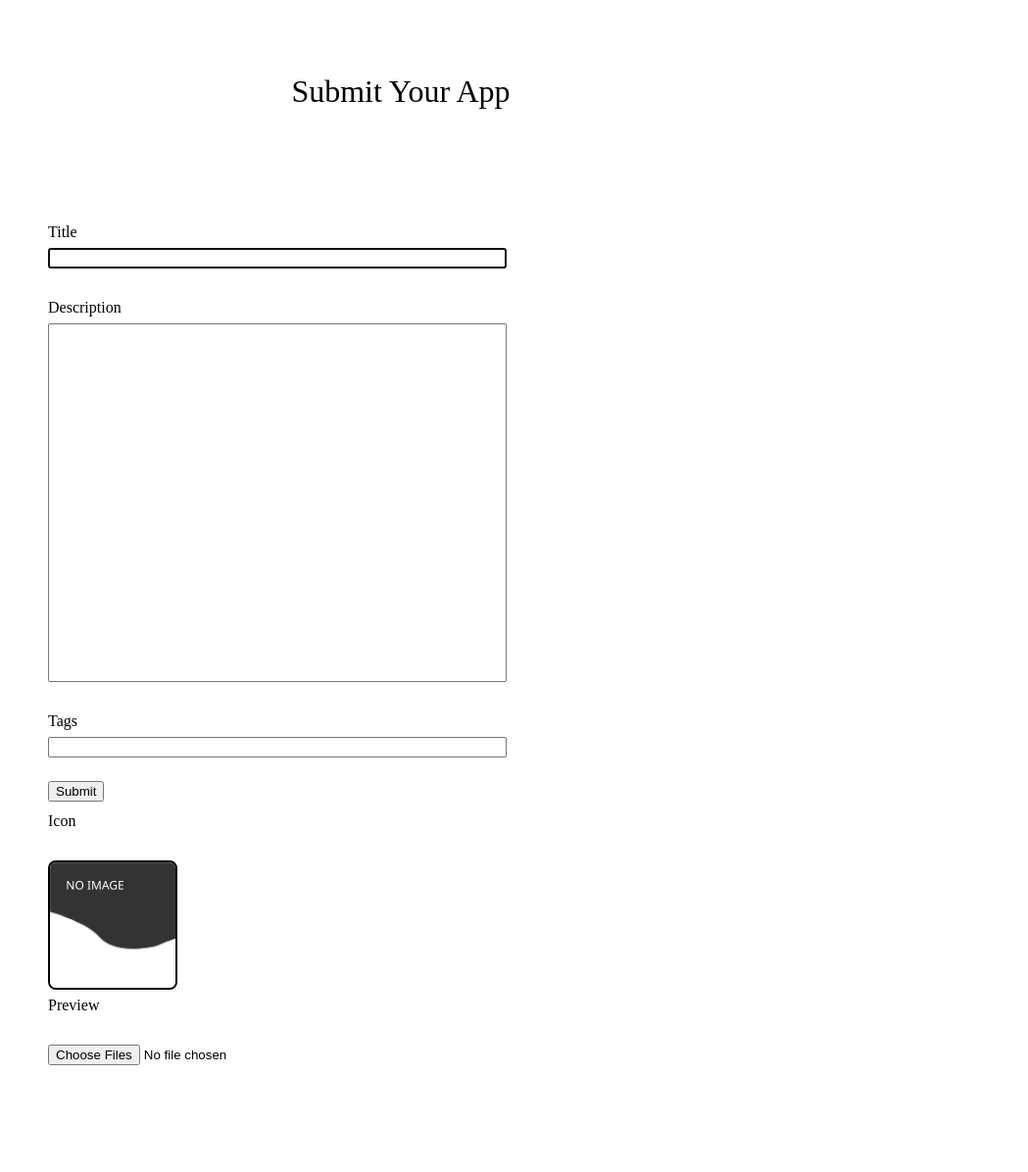
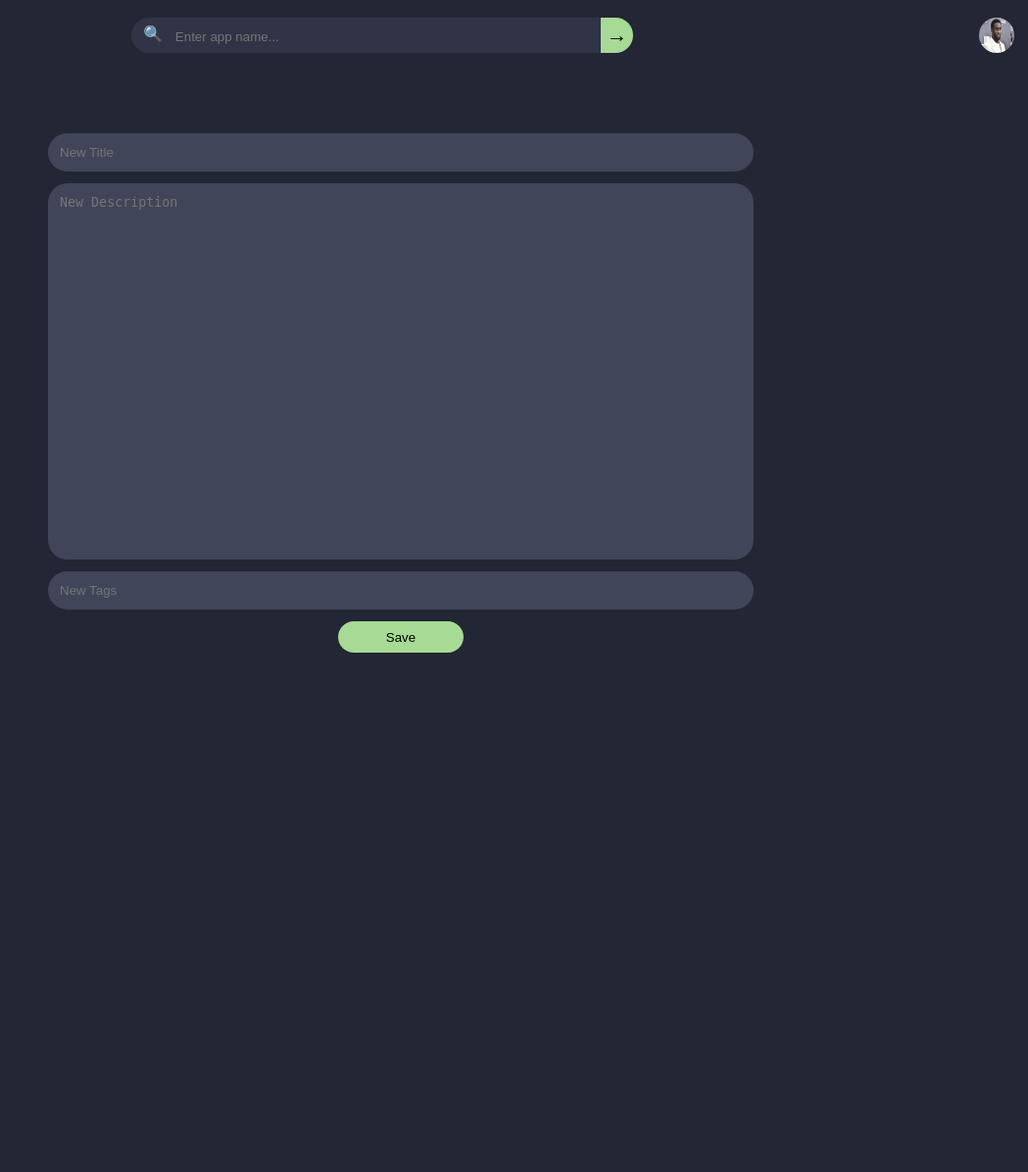
Before and after one commit to NotMyButOurTeam/Antartika, a CodeIgniter 4 app: the page made by app/Views/app_edit.php in a window 1280 px wide. Shown: the whole page at 98% size, without its empty margins (231-1280 px from the left). After the commit the page ends 666 px from the top, so only its background shows below. Run offline with PHP 8.4 and a stand-in for CodeIgniter, Linux system fonts and the light colour scheme; the template is opened without the code that fills it, so the values that code supplies are empty; some libraries are stand-ins or nearby versions.

Commit message:
Finish tag implementation

```diff
--- a/app/Config/Routes.php
+++ b/app/Config/Routes.php
@@ -15,3 +15,4 @@
 $routes->match(["GET", "POST"], "/app/(:num)", "ApplicationController::view/$1");
 $routes->match(["GET", "POST"], "/app/submit", "ApplicationController::submit");
 $routes->get("/app/search", "ApplicationController::search");
+$routes->match(["GET", "POST"], "/app/edit", "ApplicationController::edit");
--- a/app/Models/ApplicationModel.php
+++ b/app/Models/ApplicationModel.php
@@ -52,10 +52,11 @@
         if (!empty($query)) {
             $data = $this->like("title", $query)
                 ->orLike("description", $query)
+                ->orderBy('title', 'ASC')
                 ->findAll();
 
         } else {
-            $data = $this->findAll();
+            $data = $this->orderBy('title', 'ASC')->findAll();
         }
 
         return $data;
--- a/app/Views/app_edit.php
+++ b/app/Views/app_edit.php
@@ -3,152 +3,79 @@
     <head>
         <meta name="viewport" content="width=device-width, initial-scale=1.0" />
         <link rel="stylesheet" href="<?= base_url('reset.css') ?>">
-        <title>Submit Your App</title>
+        <link rel="stylesheet" href="<?= base_url('style.css') ?>">
+        <script src="<?= base_url("scripts/header.js") ?>"></script>
+        <title>Edit App | Antartika</title>
         <style>
-        body {
-            position: relative;
-            margin: auto;
-            margin-top:    6vw;
-            margin-bottom: 6vw;
-            width: 720px;
+        section {
+            margin-top: 64px;
+
+            display: flex;
         }
 
-        .root-form {
+        .app-edit-form {
+            display: flex;
+            gap: 12px;
+            flex-direction: column;
             width: 100%;
-
-            display: flex;
-            flex-wrap: wrap;
-            gap: 12px;
-
-            margin: auto;
-            margin-top: 120px;
         }
 
-        .root-form > form {
-            width: 65%;
+        .app-edit-form textarea {
+            height: 360px;
+            resize: none;
         }
 
-        .root-form div {
+        .app-edit-form input[type=text],
+        .app-edit-form textarea {
+            border: none;
+            outline: none;
+
+            padding: 12px;
+            border-radius: 15pt;
+
+            color: #c6d0f5;
+            background: #414559;
+        }
+
+        .app-edit-form button {
+            display: block;
+            margin: auto;
+
+            width: 128px;
+            height: 32px;
+            border-radius: 15pt;
+        }
+
+        .app-edit-images {
             display: flex;
             flex-direction: column;
-            gap: 8px;
-        }
-
-        .root-form img {
-            width: 128px;
-            height: auto;
-
-            border: 2px solid black;
-            border-radius: 8px;
-
-            object-fit: cover;
-            cursor: pointer;
-        }
-
-        .root-form img:hover {
-            filter: sepia(50%) contrast(80%);
         }
         </style>
     </head>
     <body>
-        <h1 style="text-align: center; font-size: 24pt;">Submit Your App</h1>
-        <div class="root-form">
-            <form id="appForm" onkeydown="if(event.key === 'Enter'){event.stopPropagation();}">
+        <header>
+            <div></div>
+            <form action="/app/search" class="search-form">
                 <div>
-                    <label for="appTitle">Title</label>
-                    <input type="text" id="appTitle" name="appTitle" autocomplete="off" required autofocus><br>
-                    <label for="appDescription">Description</label>
-                    <textarea style="resize: none;" id="appDescription" name="appDescription" required rows="24"></textarea><br>
-                    <label for="appTags">Tags</label>
-                    <input type="text" id="appTags" name="appTags" autocomplete="off" autofocus><br>
+                    <input type="text" name="q" placeholder="Enter app name...">
+                    <button>→</button>
                 </div>
-                <button id="appSubmit">Submit</button>
             </form>
-            <div>
-                <label for="appIcon">Icon</label><br>
-                <input type="file" id="appIconDialog" style="display: none;" accept="image/jpeg, image/png">
-                <img id="appIconView" style="height: 128px;" src="<?= base_url("noicon.png") ?>">
-
-                <label for="appPreview">Preview</label><br>
-                <input type="file" id="appPreview" accept="image/jpeg, image/png" multiple><br>
-                <ul id="appPreviewView" sytle="list-style-type: none; padding-left: 0;">
-                <ul>
-            </div>
-        <div>
-        <script>
-        const appPreview = document.getElementById("appPreview");
-        const appIconView = document.getElementById("appIconView");
-        const appIconDialog = document.getElementById("appIconDialog");
-        const appPreviewView = document.getElementById("appPreviewView");
-        const appForm = document.getElementById("appForm");
-        let appPreviews = [ ];
-
-        if (appIconDialog) {
-            appIconDialog.addEventListener("change", (event) => {
-                const file = event.target.files[0];
-                if (file) {
-                    const reader = new FileReader();
-                    reader.onload = (e) => {
-                        appIconView.src = e.target.result;
-                    };
-                    reader.readAsDataURL(file);
-                }
-            });
-        }
-
-        if (appIconView) {
-            appIconView.addEventListener("click", () => {
-                if (appIconDialog) {
-                    appIconDialog.click();
-                }
-            });
-        }
-
-        if (appPreview) {
-            appPreview.addEventListener("change", (event) => {
-                if (appPreviewView) {
-                    for (let i = 0; i < event.target.files.length; ++i) {
-                        const file = event.target.files[i];
-                        if (file) {
-                            const reader = new FileReader();
-                            reader.onload = (e) => {
-                                let li = document.createElement("li");
-                                let img = document.createElement("img");
-                                img.src = e.target.result;
-                                li.appendChild(img);
-                                appPreviewView.appendChild(li);
-                            };
-                            reader.readAsDataURL(file);
-                            appPreviews.push(file);
-                        }
-                    }
-                }
-                appPreview.value = '';
-            });
-        }
-
-        if (appForm) {
-            appForm.addEventListener("submit", (event) => {
-                event.preventDefault();
-
-                let formData = new FormData(appForm);
-                if (appIconDialog.files[0]) {
-                    formData.append("appIcon", appIconDialog.files[0]);
-                }
-                for (let i = 0; i < appPreviews.length; ++i) {
-                    formData.append("appPreviews[]", appPreviews[i]);
-                }
-
-                fetch(window.location.href, {
-                    method: "POST",
-                    body: formData
-                }).then(response => {
-                    if (response.redirected) {
-                        window.location.href = response.url;
-                    }
-                });
-            });
-        }
-        </script>
+            <img id="profileButton"
+                src="<?= base_url("/uploads/users/profiles/" . sprintf("%05d.png", session()->get("id"))) ?> "
+                onerror="this.src='<?= base_url("noprof.png") ?>';">
+        </header>
+        <?= view("parts/header_click") ?>
+        <section>
+            <form method="POST" class="app-edit-form">
+                <input type="text" name="newTitle" value="<?= esc($title) ?>"
+                    placeholder="New Title">
+                <textarea name="newDescription"
+                    placeholder="New Description"><?= esc($description) ?></textarea>
+                <input type="text" name="newTags" value="<?= esc($tags) ?>"
+                    placeholder="New Tags">
+                <button>Save</button>
+            </form>
+        </section>
     </body>
 </html>
--- a/app/Views/app_search.php
+++ b/app/Views/app_search.php
@@ -51,7 +51,11 @@
             <div></div>
             <form action="/app/search" class="search-form">
                 <div>
-                    <input type="text" name="q" placeholder="Enter app name...">
+                    <input type="text" name="q" placeholder="Enter app name..."
+                        <?php if (isset($search)): ?>
+                        value="<?= esc($search) ?>"
+                        <?php endif; ?>
+                    >
                     <button>→</button>
                 </div>
             </form>
```
Also changed, not shown: app/Controllers/ApplicationController.php (+129 -2 lines), app/Models/ApplicationTagModel.php (+12 -3 lines), app/Models/TagModel.php (+12 -3 lines), app/Views/app_view.php (+37 -6 lines).
